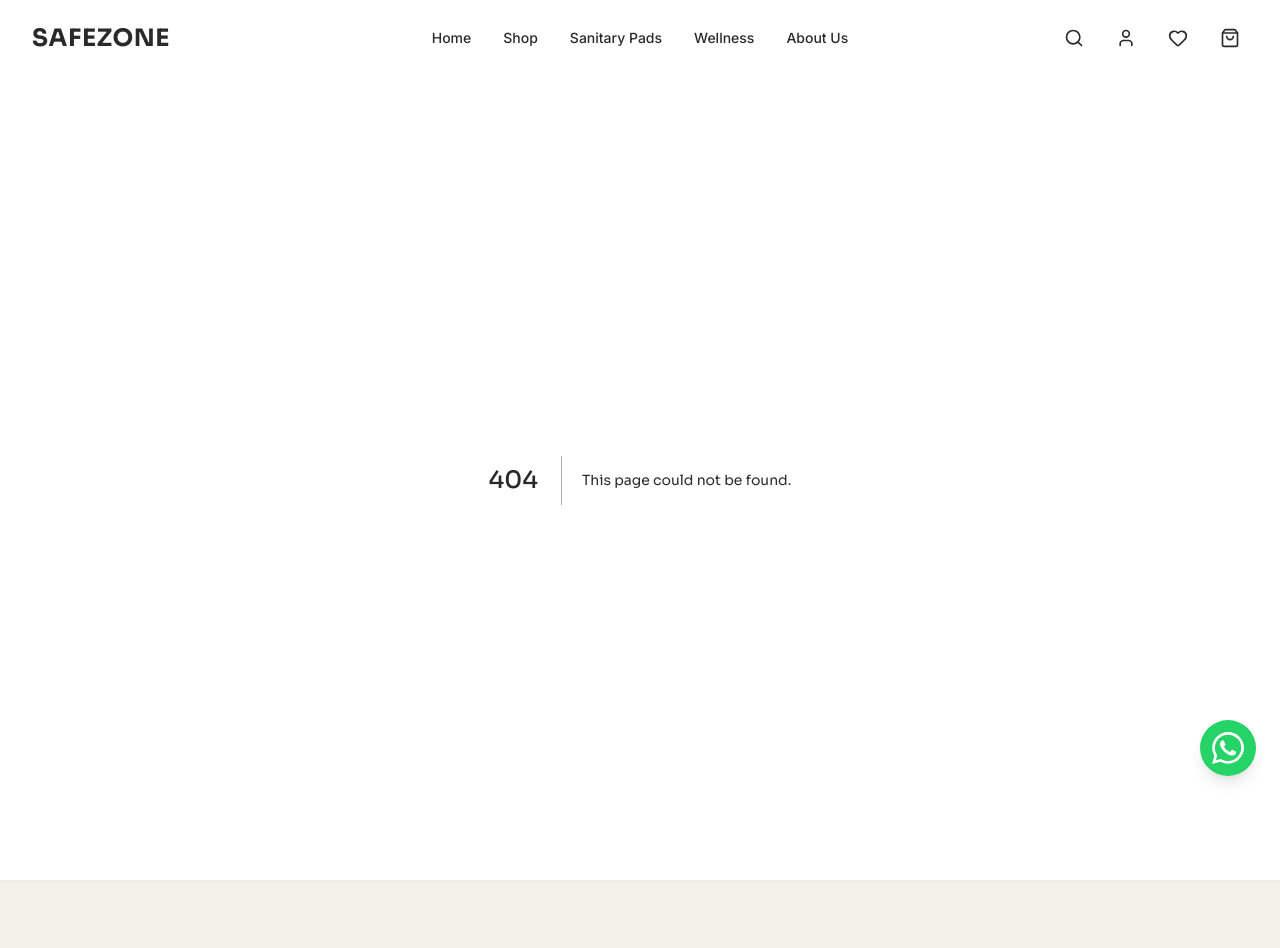
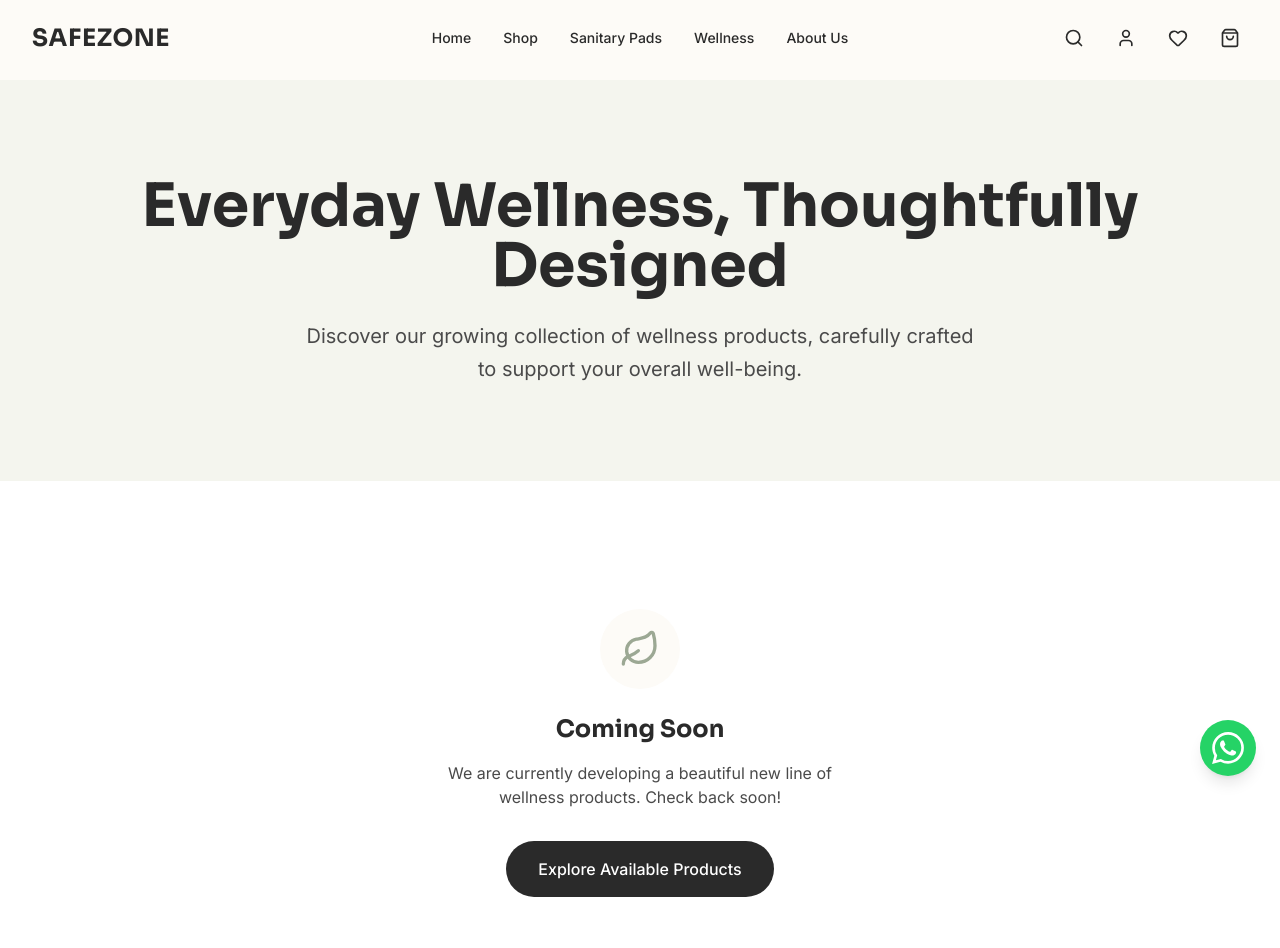
Before and after one commit to empireaeitservices8-lgtm/safezone, a Next.js app: page /shop/wellness in a window 1280 px wide. Before the commit this address had no page. Shown: the top 948 px of the page. Built offline with nearby package versions, Linux system fonts and the light colour scheme.

Commit message:
Add missing placeholder pages to fix 404s (wellness, account, wishlist)

```diff
--- /dev/null
+++ b/src/app/account/page.tsx
@@ -0,0 +1,31 @@
+import Link from "next/link";
+import { User, Package } from "lucide-react";
+
+export const metadata = {
+  title: "My Account | Safezone",
+};
+
+export default function AccountPage() {
+  return (
+    <div className="flex flex-col w-full min-h-[70vh] bg-ivory pt-24 pb-32 px-4">
+      <div className="max-w-2xl mx-auto w-full text-center">
+        <div className="w-20 h-20 bg-white rounded-full flex items-center justify-center mx-auto mb-6 shadow-sm border border-gray-100">
+          <User className="w-10 h-10 text-sage" />
+        </div>
+        <h1 className="text-4xl font-heading font-bold text-charcoal mb-4">My Account</h1>
+        <p className="text-lg text-charcoal-light mb-12">
+          Account dashboard is currently under development.
+        </p>
+
+        <div className="flex flex-col sm:flex-row gap-4 justify-center">
+          <Link href="/shop" className="px-8 py-4 bg-charcoal text-white rounded-xl hover:bg-sage transition-colors font-medium text-lg">
+            Continue Shopping
+          </Link>
+          <Link href="/track-order" className="px-8 py-4 bg-white text-charcoal border border-gray-200 rounded-xl hover:border-sage transition-colors font-medium text-lg flex items-center justify-center gap-2">
+            <Package className="w-5 h-5" /> Track Orders
+          </Link>
+        </div>
+      </div>
+    </div>
+  );
+}
--- /dev/null
+++ b/src/app/shop/wellness/page.tsx
@@ -0,0 +1,39 @@
+import Link from "next/link";
+import { Filter, ChevronDown, Heart, Leaf } from "lucide-react";
+
+export const metadata = {
+  title: "Wellness | Safezone",
+  description: "Everyday Wellness, Thoughtfully Designed. Discover our collection of wellness products.",
+};
+
+export default function WellnessPage() {
+  return (
+    <div className="flex flex-col w-full">
+      <section className="py-24 bg-sage-light/30 text-center px-4">
+        <h1 className="text-4xl md:text-5xl lg:text-6xl font-heading font-bold text-charcoal mb-6">
+          Everyday Wellness, Thoughtfully Designed
+        </h1>
+        <p className="text-lg md:text-xl text-charcoal-light max-w-2xl mx-auto leading-relaxed">
+          Discover our growing collection of wellness products, carefully crafted to support your overall well-being.
+        </p>
+      </section>
+
+      <section className="py-12 bg-white min-h-[500px]">
+        <div className="max-w-7xl mx-auto px-4 sm:px-6 lg:px-8">
+          <div className="flex flex-col items-center justify-center py-20 text-center">
+            <div className="w-20 h-20 bg-ivory rounded-full flex items-center justify-center mb-6">
+              <Leaf className="w-10 h-10 text-sage" />
+            </div>
+            <h2 className="text-2xl font-heading font-bold text-charcoal mb-4">Coming Soon</h2>
+            <p className="text-charcoal-light max-w-md mx-auto mb-8">
+              We are currently developing a beautiful new line of wellness products. Check back soon!
+            </p>
+            <Link href="/shop" className="px-8 py-4 bg-charcoal text-white rounded-full hover:bg-sage transition-colors font-medium">
+              Explore Available Products
+            </Link>
+          </div>
+        </div>
+      </section>
+    </div>
+  );
+}
--- /dev/null
+++ b/src/app/wishlist/page.tsx
@@ -0,0 +1,26 @@
+import Link from "next/link";
+import { Heart } from "lucide-react";
+
+export const metadata = {
+  title: "Wishlist | Safezone",
+};
+
+export default function WishlistPage() {
+  return (
+    <div className="flex flex-col w-full min-h-[70vh] bg-white pt-24 pb-32 px-4">
+      <div className="max-w-2xl mx-auto w-full text-center">
+        <div className="w-20 h-20 bg-rose-50 rounded-full flex items-center justify-center mx-auto mb-6 border border-rose-100">
+          <Heart className="w-10 h-10 text-rose-400" />
+        </div>
+        <h1 className="text-4xl font-heading font-bold text-charcoal mb-4">Your Wishlist</h1>
+        <p className="text-lg text-charcoal-light mb-12">
+          Your wishlist is currently empty. Start adding products you love!
+        </p>
+
+        <Link href="/shop" className="inline-block px-10 py-4 bg-charcoal text-white rounded-full hover:bg-sage transition-colors font-medium text-lg">
+          Explore Products
+        </Link>
+      </div>
+    </div>
+  );
+}
```
